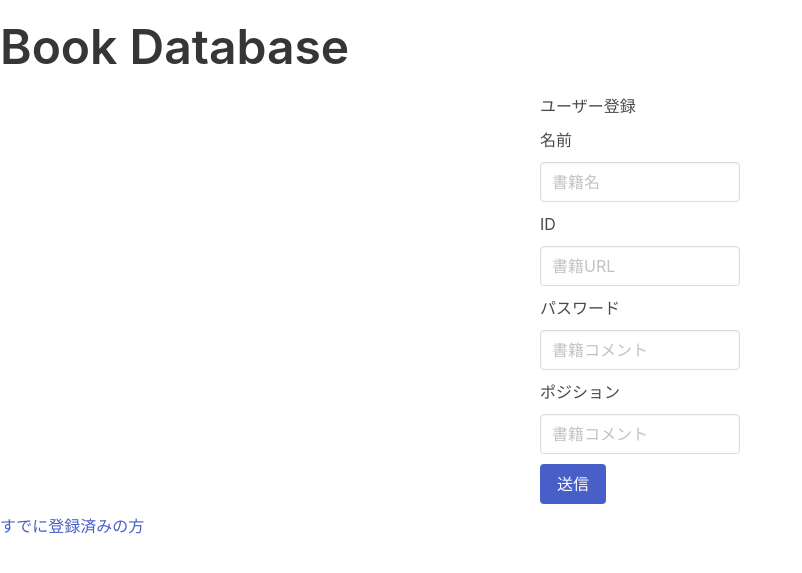
After one commit to cft012/kadai, a PHP site: page /sign.in.php in a window 1280 px wide. The commit adds this page. Shown: the top 573 px of the page, without its empty margins (0-802 px from the left). Run offline with PHP 8.4, Linux system fonts and the light colour scheme.

Commit message:
Added user registration

```diff
--- a/login.php
+++ b/login.php
@@ -29,5 +29,7 @@
         </div>
     </form>
 
+    <a href="sign.in.php">未登録の方はこちら</a>
+
 </body>
 </html>
--- a/read.php
+++ b/read.php
@@ -59,6 +59,9 @@ if($status ==false){
                 <p class="title is-1 is-spaced">Book Database</p>
             </div>
             <div class="nav_container">
+                <div class="user_read_box">
+                    <a class="user_list" href="user.read.php">ユーザーリスト</a>
+                </div>
                 <div class="registration_box">
                     <a class="registration" href="post.php">データの登録</a>
                 </div>
--- /dev/null
+++ b/sign.in.php
@@ -0,0 +1,36 @@
+<!DOCTYPE html>
+<html lang="en">
+<head>
+    <meta charset="UTF-8">
+    <meta name="viewport" content="width=device-width, initial-scale=1.0">
+    <link rel="stylesheet" href="https://cdn.jsdelivr.net/npm/bulma@0.9.2/css/bulma.min.css">
+    <link rel="stylesheet" href="css/style.css">
+    <title>Document</title>
+</head>
+<body>
+    <header>
+        <div class="title_container">
+            <p class="title is-1 is-spaced">Book Database</p>
+        </div>
+    </header>
+
+    <form class="post_form" method="post" action="registration.php">
+
+        <div class="jumbotron">
+            <fieldset>
+                <legend>ユーザー登録</legend>
+                        <p>名前</p><input class="input" type="text" name="u_name" placeholder="書籍名">
+                        <p>ID</p><input class="input" type="text" name="u_id" placeholder="書籍URL">
+                        <p>パスワード</p><input class="input" type="text" name="u_pw" placeholder="書籍コメント">
+                        <p>ポジション</p><input class="input" type="text" name="u_status" placeholder="書籍コメント">
+                        <input class="" type="hidden" name="life_flg" value=1>
+                        <button type="submit" class="button is-link" value="送信">送信</button>
+             </fieldset>
+        </div>
+
+    </form>
+
+    <a href="login.php">すでに登録済みの方</a>
+
+</body>
+</html>
```
Also changed, not shown: post.php (+0 -11 lines), registration.php (added, +52 -0 lines), css/read.css (line endings or trailing spaces), user.read.php (added).
